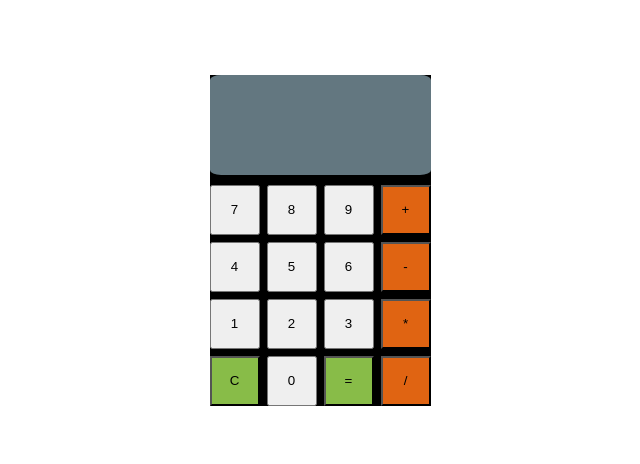
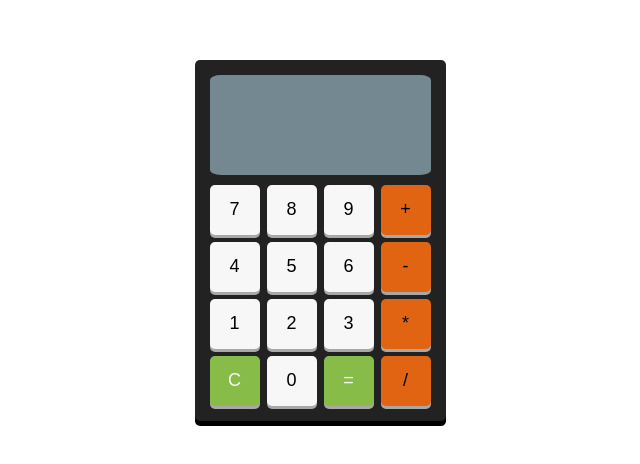
Before and after one commit to Justin49/calculatrice, a plain HTML site: page index.html in a window 1280 px wide. Shown: the part 160-624 px from the top of the page, without its empty margins (320-960 px from the left). Drawn offline with Linux system fonts and the light colour scheme.

Commit message:
style de la calculette améliorer

```diff
--- a/style.css
+++ b/style.css
@@ -14,15 +14,19 @@ body {
     display: flex;
     justify-content: center;
     align-items: center;
+    font-family: Arial, Helvetica, sans-serif;
 
 }
 
 /* Styles de la calculatrice */
 #calculatrice {
 
-    background-color: black;
+    background-color: #222222;
     display: flex;
     flex-direction: column;
+    padding: 15px;
+    border-radius: 5px;
+    box-shadow: 0 5px black;
 
 }
 
@@ -55,13 +59,32 @@ body {
 /* Style pour les touches remise à zéro et égal */
 .remiseAZeroEgal {
 
-    background-color: rgb(136, 188, 72);
+    background-color: rgb(136, 188, 72) !important;
+    color: #f7f7f7;
 
 }
 
 /* Style pour les touches d'opérations */
 .operation {
 
-    background-color: rgb(224, 100, 18);
+    background-color: rgb(224, 100, 18) !important;
 
 }
+
+/* Style des boutons */
+.button {
+
+    border: none;
+    outline: none;
+    border-radius: 5px;
+    background-color: #f7f7f7;
+    box-shadow: 0 3px #a8a8a8;
+    font-size: 18px;
+}
+
+/* Style quand on appuis sur les boutons */
+.button:active {
+
+    box-shadow: 0 1px #a8a8a8;
+    transform: translateY(2px);
+}
```
